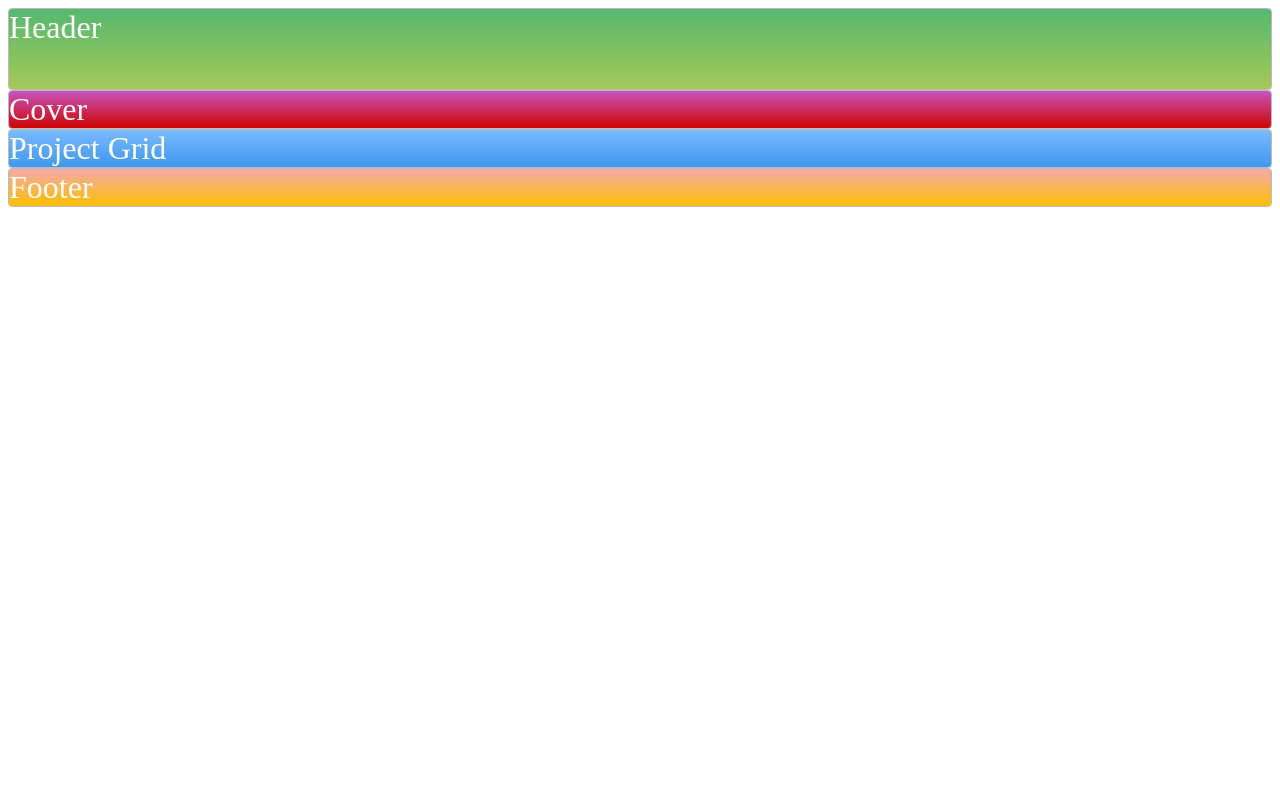
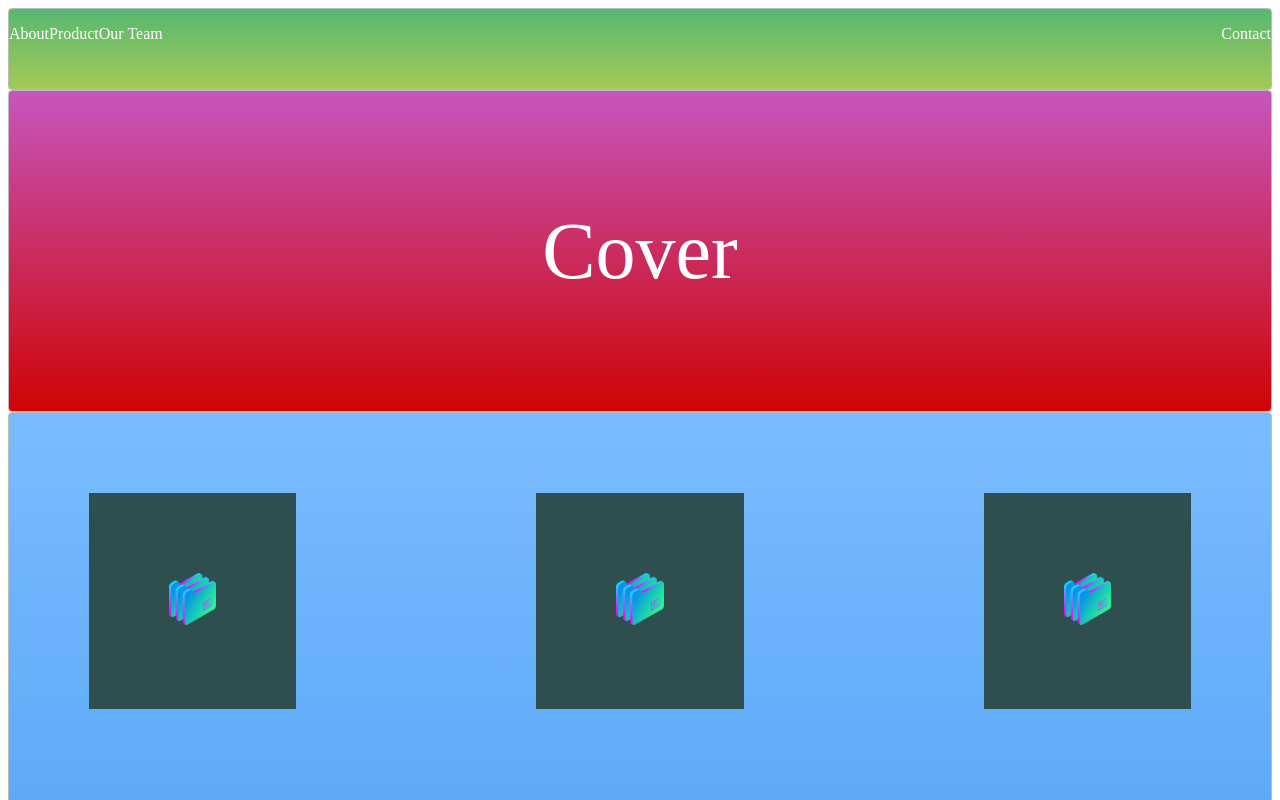
Before and after one commit to BaldStudent106/ZTM_Project, a plain HTML site: page Grid Exercise/index.html in a window 1280 px wide. Shown: the top 800 px of the page. Drawn offline with Linux system fonts and the light colour scheme.

Commit message:
Finished Grid Layout

```diff
--- a/Grid Exercise/index.html
+++ b/Grid Exercise/index.html
@@ -5,9 +5,23 @@
   <link rel="stylesheet" type="text/css" href="./style.css">
 </head>
 <body>
-  <div class="zone green">Header</div>
+  <div class="zone green">
+    <nav id="nav">
+      <p>About</p>
+      <p>Product</p>
+      <p>Our Team</p>
+      <p id="Contact">Contact</p>
+    </nav>
+  </div>
   <div class="zone red">Cover</div>
-  <div class="zone blue">Project Grid</div>
+  <div class="zone blue">
+      <div><img src="./img/files_2.png"></div>
+      <div><img src="./img/files_2.png"></div>
+      <div><img src="./img/files_2.png"></div>
+      <div><img src="./img/files_2.png"></div>
+      <div><img src="./img/files_2.png"></div>
+      <div><img src="./img/files_2.png"></div>
+  </div>
   <div class="zone yellow">Footer</div>
 </body>
 </html>
--- a/Grid Exercise/style.css
+++ b/Grid Exercise/style.css
@@ -1,7 +1,6 @@
 .zone {
     cursor:pointer;
     color:#FFF;
-    font-size:2em;
     border-radius:4px;
     border:1px solid #bbb;
     transition: all 0.3s linear;
@@ -27,7 +26,6 @@
     background: -o-linear-gradient(top, #56B870 0%,#a5c956 100%); /* Opera 11.10+ */
     background: -ms-linear-gradient(top, #56B870 0%,#a5c956 100%); /* IE10+ */
     background: linear-gradient(top, #56B870 0%,#a5c956 100%); /* W3C */
-    height: 10vh;
 }
 
 /***********************************************************************
@@ -41,6 +39,11 @@
     background: -o-linear-gradient(top, #C655BE 0%,#cf0404 100%); /* Opera 11.10+ */
     background: -ms-linear-gradient(top, #C655BE 0%,#cf0404 100%); /* IE10+ */
     background: linear-gradient(top, #C655BE 0%,#cf0404 100%); /* W3C */
+    height: 40vh;
+    display: flex;
+    justify-content: center;
+    align-items: center;
+    font-size: 10vh;
 }
 
 /***********************************************************************
@@ -54,6 +57,10 @@
     background: -o-linear-gradient(top, #F3AAAA 0%,#febf04 100%); /* Opera 11.10+ */
     background: -ms-linear-gradient(top, #F3AAAA 0%,#febf04 100%); /* IE10+ */
     background: linear-gradient(top, #F3AAAA 0%,#febf04 100%); /* W3C */
+    height:5vh;
+    display: flex;
+    justify-content: center;
+    align-items: center;
 }
 
 /***********************************************************************
@@ -67,9 +74,32 @@
     background: -o-linear-gradient(top, #7abcff 0%,#60abf8 44%,#4096ee 100%); /* Opera 11.10+ */
     background: -ms-linear-gradient(top, #7abcff 0%,#60abf8 44%,#4096ee 100%); /* IE10+ */
     background: linear-gradient(top, #7abcff 0%,#60abf8 44%,#4096ee 100%); /* W3C */
+    display: grid;
+    grid-template-columns: repeat(auto-fit,minmax(25vw,1fr));
+    grid-gap: 10vh;
 }
 
 body{
     display: flex;
     flex-wrap: wrap;
 }
+
+#nav{
+    display: flex;
+    height: 10vh;
+}
+
+#Contact{
+    margin-left: auto;
+}
+
+.blue > div{
+    margin:10vh;
+    padding:10vh;
+    background-color: darkslategrey;
+}
+
+img{
+    width: 100%;
+    height: auto;
+}
```
Also changed, not shown: Grid Exercise/img/data_storage_2_2.png (added), Grid Exercise/img/desktop_analytics_2.png (added), Grid Exercise/img/files_2.png (added), Grid Exercise/img/monitor_coding_2.png (added), Grid Exercise/img/monitor_settings_2.png (added), Grid Exercise/img/server_2_2.png (added), Grid Exercise/img/server_3.png (added), Grid Exercise/img/server_safe_2.png (added), Grid Exercise/img/undraw.png (added).
